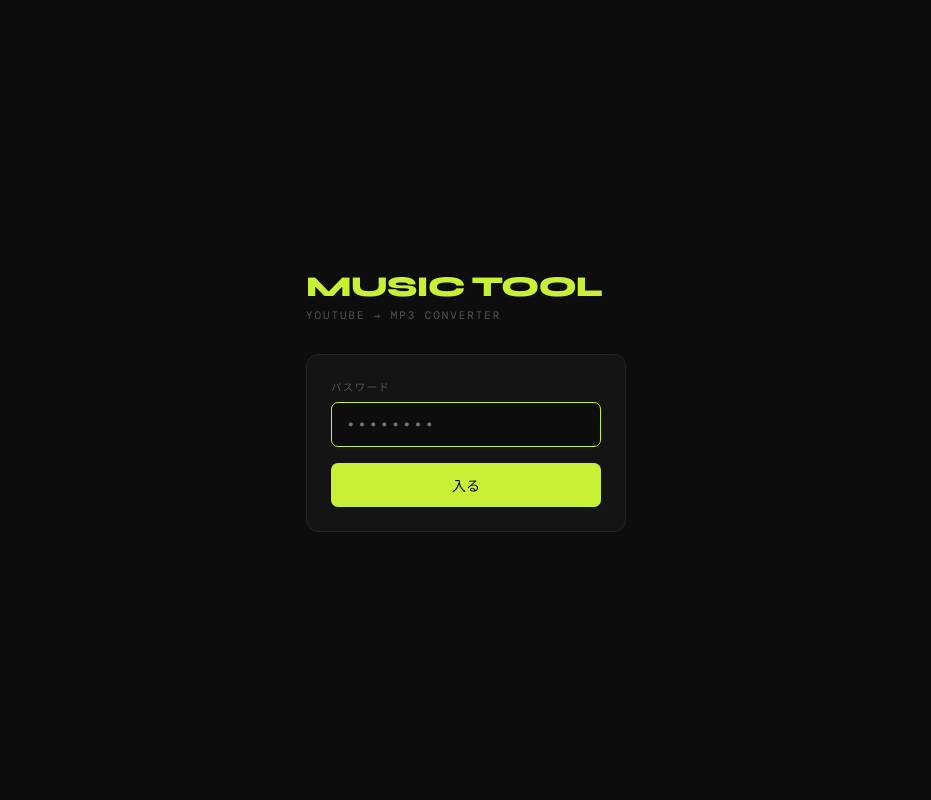
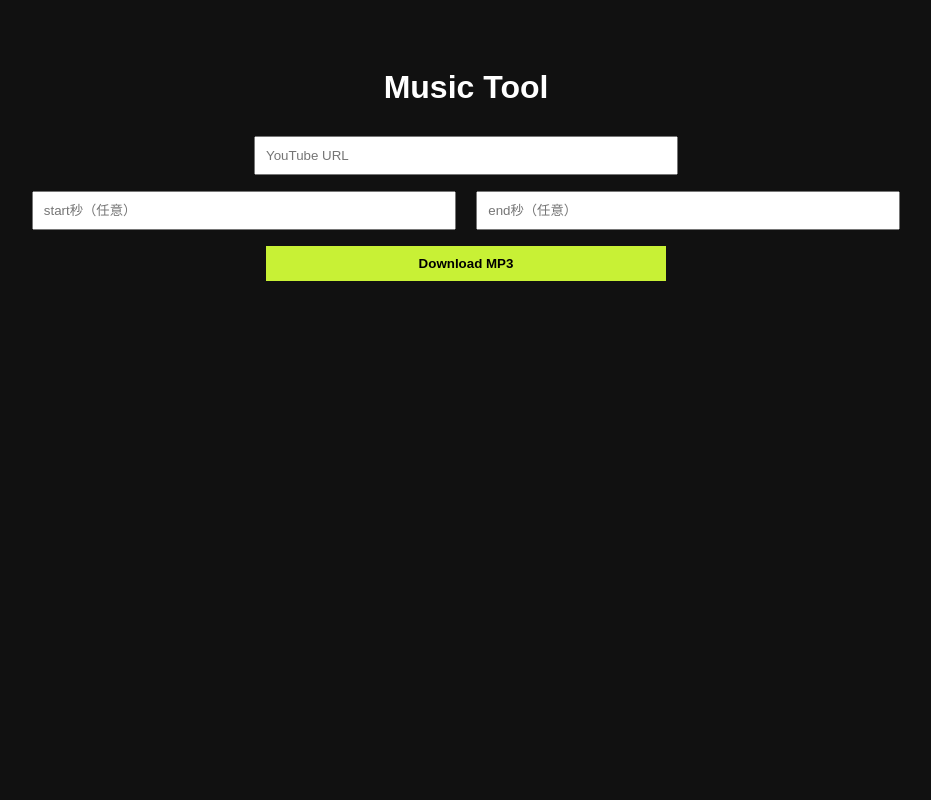
Before and after one commit to YKaco/music-app, a Flask app: page / in a window 1280 px wide. Shown: the whole page, without its empty margins (174-1105 px from the left). Run offline with Flask 3, Linux system fonts and the light colour scheme.

Commit message:
final clean version

```diff
--- a/app.py
+++ b/app.py
@@ -14,6 +14,17 @@
     return name.strip()[:200]
 
 
+# --------------------------
+# トップページ
+# --------------------------
+@app.route("/")
+def index():
+    return render_template("index.html")
+
+
+# --------------------------
+# プレビュー（タイトル・長さ）
+# --------------------------
 @app.route("/preview", methods=["POST"])
 def preview():
     try:
@@ -33,6 +44,9 @@
         return jsonify({"error": str(e)}), 500
 
 
+# --------------------------
+# ダウンロード
+# --------------------------
 @app.route("/download", methods=["POST"])
 def download():
     try:
@@ -76,16 +90,17 @@
         return jsonify({"error": str(e)}), 500
 
 
+# --------------------------
+# ファイルダウンロード
+# --------------------------
 @app.route("/file/<path:filename>")
 def file(filename):
     return send_from_directory(DOWNLOAD_FOLDER, filename, as_attachment=True)
 
 
-@app.route("/")
-def index():
-    return render_template("index.html")
-
-
+# --------------------------
+# 起動（Render対応）
+# --------------------------
 if __name__ == "__main__":
     port = int(os.environ.get("PORT", 10000))
     app.run(host="0.0.0.0", port=port)
--- a/templates/index.html
+++ b/templates/index.html
@@ -3,129 +3,74 @@
 <head>
 <meta charset="UTF-8">
 <meta name="viewport" content="width=device-width, initial-scale=1.0">
-<title>Login – Music Tool</title>
+<title>Music Tool</title>
+
 <style>
-  @import url('https://fonts.googleapis.com/css2?family=DM+Mono:wght@400;500&family=Syne:wght@700;800&display=swap');
-
-  :root {
-    --bg: #0d0d0d;
-    --surface: #141414;
-    --border: #252525;
-    --accent: #c8f135;
-    --text: #e8e8e8;
-    --muted: #555;
-    --danger: #ff5555;
+body {
+  font-family: sans-serif;
+  background: #111;
+  color: #fff;
+  text-align: center;
+  padding: 40px;
 }
 
-  * { box-sizing: border-box; margin: 0; padding: 0; }
-
-  body {
-    background: var(--bg);
-    color: var(--text);
-    font-family: 'DM Mono', monospace;
-    min-height: 100vh;
-    display: flex;
-    align-items: center;
-    justify-content: center;
+input, button {
+  padding: 10px;
+  margin: 8px;
+  width: 80%;
+  max-width: 400px;
 }
 
-  .box {
-    width: 100%;
-    max-width: 360px;
-    padding: 20px;
-  }
-
-  h1 {
-    font-family: 'Syne', sans-serif;
-    font-size: 1.8rem;
-    font-weight: 800;
-    color: var(--accent);
-    letter-spacing: -0.03em;
-    margin-bottom: 4px;
-  }
-
-  .sub {
-    font-size: 0.68rem;
-    color: var(--muted);
-    letter-spacing: 0.18em;
-    text-transform: uppercase;
-    margin-bottom: 32px;
-  }
-
-  .card {
-    background: var(--surface);
-    border: 1px solid var(--border);
-    border-radius: 12px;
-    padding: 24px;
-  }
-
-  label {
-    display: block;
-    font-size: 0.65rem;
-    letter-spacing: 0.14em;
-    text-transform: uppercase;
-    color: var(--muted);
-    margin-bottom: 8px;
-  }
-
-  input[type="password"] {
-    width: 100%;
-    background: #0d0d0d;
-    border: 1px solid var(--border);
-    color: var(--text);
-    font-family: 'DM Mono', monospace;
-    font-size: 1rem;
-    padding: 11px 14px;
-    border-radius: 7px;
-    outline: none;
-    transition: border-color 0.15s;
-    margin-bottom: 16px;
-    letter-spacing: 0.1em;
-  }
-  input[type="password"]:focus { border-color: var(--accent); }
-
 button {
-    width: 100%;
-    background: var(--accent);
-    color: #0a0a0a;
+  background: #c8f135;
   border: none;
-    font-family: 'DM Mono', monospace;
-    font-weight: 500;
-    font-size: 0.88rem;
-    padding: 12px;
-    border-radius: 7px;
   cursor: pointer;
-    transition: background 0.15s, transform 0.1s;
-  }
-  button:hover  { background: #d6f94e; }
-  button:active { transform: scale(0.97); }
-
-  .err {
-    font-size: 0.78rem;
-    color: var(--danger);
-    background: rgba(255,85,85,0.07);
-    border: 1px solid rgba(255,85,85,0.2);
-    border-radius: 7px;
-    padding: 10px 14px;
-    margin-bottom: 16px;
+  font-weight: bold;
 }
 </style>
 </head>
+
 <body>
-<div class="box">
-  <h1>MUSIC TOOL</h1>
-  <p class="sub">YouTube → MP3 Converter</p>
 
-  <div class="card">
-    <form method="POST">
-      {% if error %}
-      <div class="err">{{ error }}</div>
-      {% endif %}
-      <label for="password">パスワード</label>
-      <input type="password" id="password" name="password" autofocus placeholder="••••••••">
-      <button type="submit">入る</button>
-    </form>
-  </div>
-</div>
+<h1>Music Tool</h1>
+
+<input id="url" placeholder="YouTube URL">
+
+<br>
+
+<input id="start" placeholder="start秒（任意）">
+<input id="end" placeholder="end秒（任意）">
+
+<br>
+
+<button onclick="download()">Download MP3</button>
+
+<p id="status"></p>
+
+<script>
+async function download() {
+    const url = document.getElementById("url").value;
+    const start = document.getElementById("start").value;
+    const end = document.getElementById("end").value;
+
+    document.getElementById("status").innerText = "処理中...";
+
+    const res = await fetch("/download", {
+        method: "POST",
+        headers: {"Content-Type":"application/json"},
+        body: JSON.stringify({url, start, end})
+    });
+
+    const data = await res.json();
+
+    if (data.filename) {
+        document.getElementById("status").innerHTML =
+            `<a href="/file/${data.filename}">ダウンロード</a>`;
+    } else {
+        document.getElementById("status").innerText = data.error;
+    }
+}
+</script>
+
 </body>
 </html>
```
Lines whose indentation alone changed are shown as unchanged.
